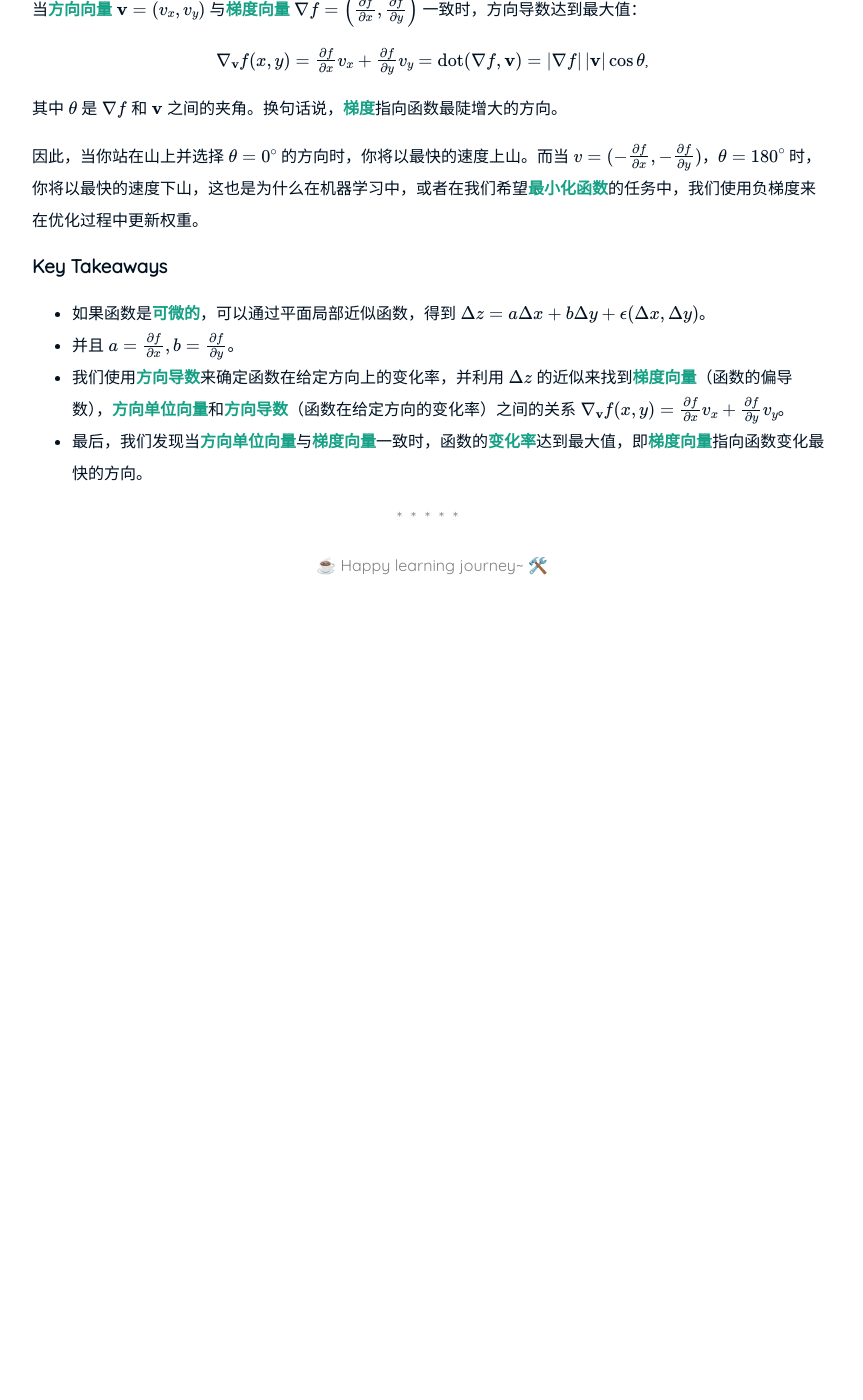
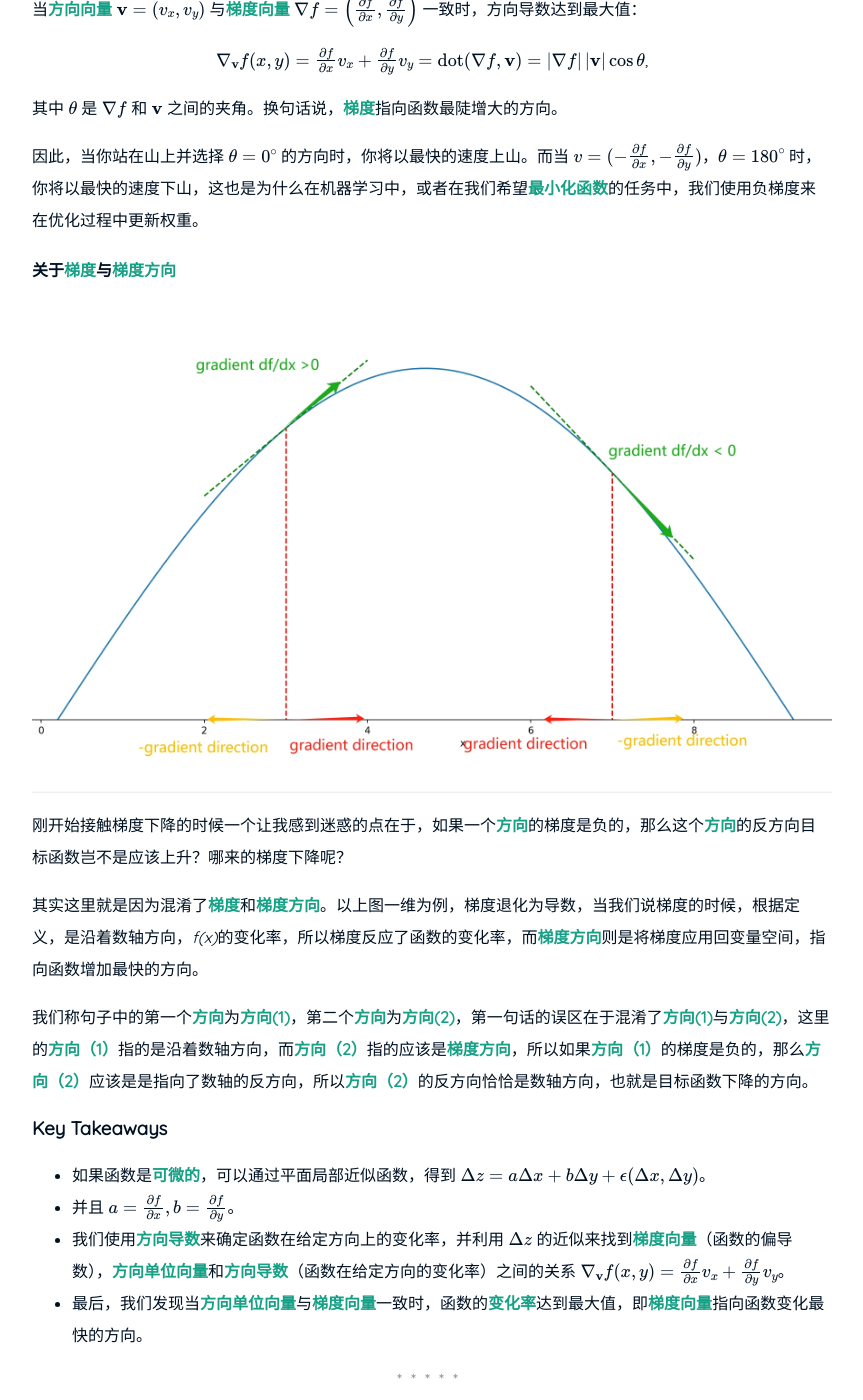
Before and after one commit to BaziGrandpa/BaziGrandpa.github.io, a Jekyll site: the page built from _posts/2024-11-06-why-gradiant-is-the-steepest-directoin.zh.md, in a window 1280 px wide and 1400 px high, scrolled down 3058 px. Shown: the whole window, without its empty margins (208-1071 px from the left). Built offline with Jekyll 4.4.1, drawn with Linux system fonts in a browser that asks for light colours; formulas are drawn with MathJax 3; before the commit the page ends 3695 px from its top, so only the background shows below that.

```diff
--- a/_posts/2024-11-06-why-gradiant-is-the-steepest-directoin.zh.md
+++ b/_posts/2024-11-06-why-gradiant-is-the-steepest-directoin.zh.md
@@ -162,6 +162,15 @@ $ \nabla_{\mathbf{v}} f(x, y)=\frac{\partial f}{\partial x} v_x + \frac{\partial
 
 因此，当你站在山上并选择 $ \theta = 0^{\circ} $ 的方向时，你将以最快的速度上山。而当 $ v = (-\frac{\partial f}{\partial x}, -\frac{\partial f}{\partial y}) $，$ \theta = 180^{\circ} $ 时，你将以最快的速度下山，这也是为什么在机器学习中，或者在我们希望**最小化函数**的任务中，我们使用负梯度来在优化过程中更新权重。
 
+#### 关于**梯度**与**梯度方向**
+<img src="{{ "/assets/img/blog_24_11_06_2.jpg" | relative_url }}" alt="描述图片的替代文本" style="width: 800px;height: auto;">
+
+刚开始接触梯度下降的时候一个让我感到迷惑的点在于，如果一个**方向**的梯度是负的，那么这个**方向**的反方向目标函数岂不是应该上升？哪来的梯度下降呢？
+
+其实这里就是因为混淆了**梯度**和**梯度方向**。以上图一维为例，梯度退化为导数，当我们说梯度的时候，根据定义，是沿着数轴方向，*f(x)*的变化率，所以梯度反应了函数的变化率，而**梯度方向**则是将梯度应用回变量空间，指向函数增加最快的方向。
+
+我们称句子中的第一个**方向**为**方向(1)**，第二个**方向**为**方向(2)**，第一句话的误区在于混淆了**方向(1)**与**方向(2)**，这里的**方向（1）**指的是沿着数轴方向，而**方向（2）**指的应该是**梯度方向**，所以如果**方向（1）**的梯度是负的，那么**方向（2）**应该是是指向了数轴的反方向，所以**方向（2）**的反方向恰恰是数轴方向，也就是目标函数下降的方向。
+
 ### Key Takeaways
 - 如果函数是**可微的**，可以通过平面局部近似函数，得到 $ \Delta z = a \Delta x + b \Delta y + \epsilon(\Delta x, \Delta y) $。
 - 并且 $a = \frac{\partial f}{\partial x}, b = \frac{\partial f}{\partial y}$。
```
Also changed, not shown: _posts/2024-11-06-why-gradiant-is-the-steepest-directoin.en.md (+9 -0 lines), assets/img/blog_24_11_06_2.jpg (added).
